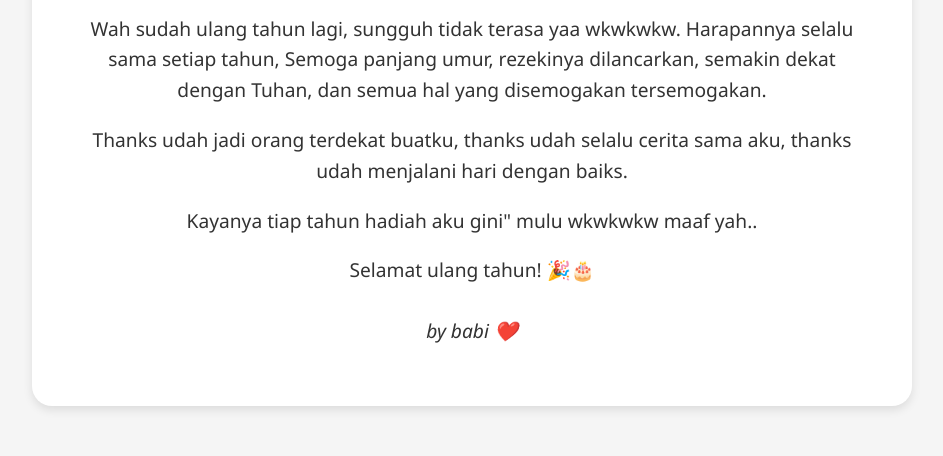
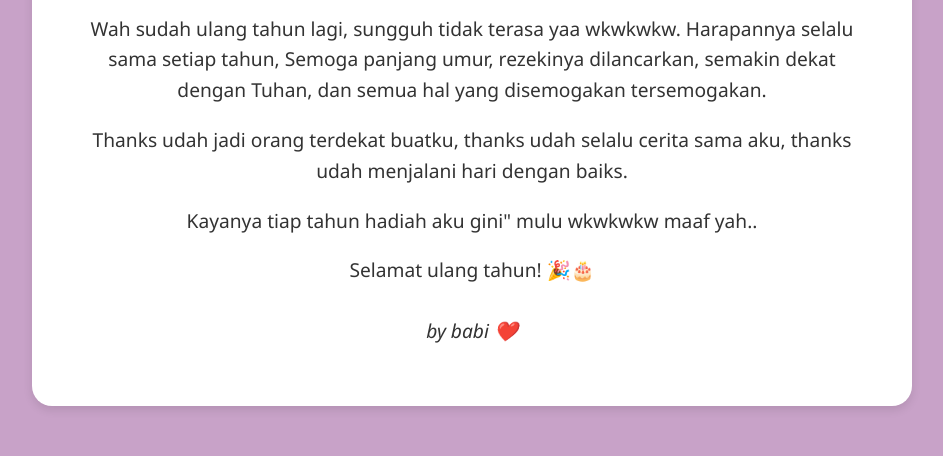
Before and after one commit to AFu19/AFu19.github.io, a plain HTML site: page index.html in a window 1280 px wide. Shown: the part 363-819 px from the top of the page, without its empty margins (168-1111 px from the left). Drawn offline with Linux system fonts and the light colour scheme.

Commit message:
Update index.html

```diff
--- a/index.html
+++ b/index.html
@@ -9,7 +9,7 @@
             font-family: 'Segoe UI', Tahoma, Geneva, Verdana, sans-serif;
             margin: 0;
             padding: 0;
-            background-color: #f5f5f5; /* warna lilac */
+            background-color: #C8A2C8; /* warna lilac */
         }
         .container {
             max-width: 800px;
```
